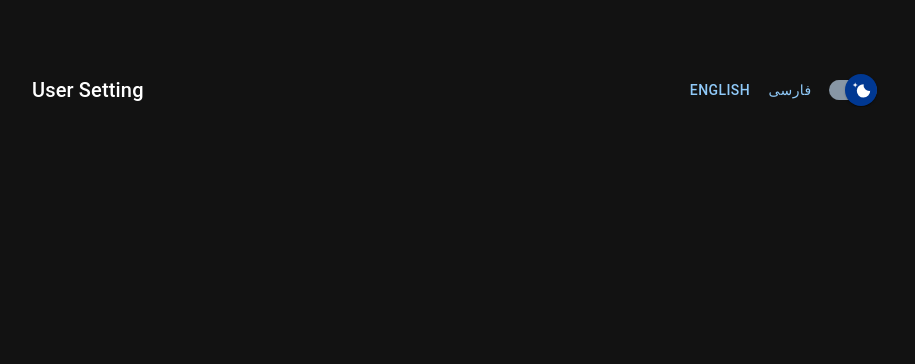
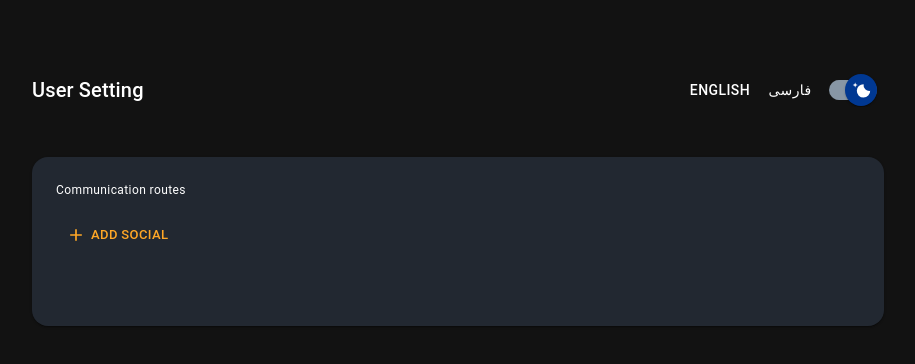
Before and after one commit to amirhosein5858/bcc, a Next.js app: page / in a window 1280 px wide. Shown: the top 364 px of the page, without its empty margins (182-1097 px from the left). Built offline with nearby package versions, Linux system fonts and the light colour scheme.

Commit message:
init form

```diff
--- /dev/null
+++ b/components/socialForm.tsx
@@ -0,0 +1,79 @@
+import React, { useState } from "react";
+import {
+  Collapse,
+  Paper,
+  Input,
+  Select,
+  MenuItem,
+  FormControl,
+  InputLabel,
+  Box,
+} from "@mui/material";
+import { useTranslation } from "react-i18next";
+import { useSelector } from "react-redux";
+import { GetCurrentTheme } from "../redux/selectors/theme.selectors";
+import TextField from "@mui/material/TextField";
+import Autocomplete from "@mui/material/Autocomplete";
+
+export const SocialForm = (props: { isOpen: boolean }) => {
+  const { t } = useTranslation();
+  const themeState = useSelector(GetCurrentTheme);
+  const [social, setSocial] = useState<any>();
+  const [value , setValue] = useState("")
+  const socialItems = [
+    { label: t("website"), type: 'web' ,id: 5},
+    { label: t("twitter") , type: 'web' , id: 0},
+    { label: t("instagram"), type: 'web' ,id: 1},
+    { label: t("facebook"), type: 'web' ,id: 2},
+    { label: t("telegram"), type: 'web' ,id: 3},
+    { label: t("linkedin"), type: 'web' ,id: 4},
+    { label: t("email"), type: 'mail' ,id: 6},
+    { label: t("phone") , type: 'phone',id: 7},
+  ];
+  function handleInputChange(event:any) {
+    const _selected = socialItems.find(e => e.label == event.target.value)
+    setSocial(_selected ? _selected : null)
+  }
+
+  return (
+    <Collapse
+      in={props.isOpen}
+      sx={{ borderRadius: "15px", marginTop: "48px", width: "100%" }}
+    >
+      <Paper
+        square={false}
+        color="secondary"
+        sx={{ backgroundColor: themeState == "dark" ? "#343D48" : "#F4fdf8" }}
+      >
+        {t("add_route")}
+        <Box
+          sx={{
+            display: "flex",
+            flexDirection: "row",
+            width: "100%",
+            gap: "5px",
+            flexWrap: "wrap",
+            marginTop: "13px",
+          }}
+        >
+          <Autocomplete
+            disablePortal
+            id="combo-box-demo"
+            options={socialItems}
+            value={social}
+            onSelect={handleInputChange}
+            // onInputChange={handleInputChange}
+            sx={{ width: 300 }}
+            renderInput={(params) => <TextField {...params} label={t('connection_base')} />}
+          />
+          <TextField
+            sx={{ flex: 1 }}
+            id="standard-basic"
+            label={t("write_here")}
+            variant="outlined"
+          />
+        </Box>
+      </Paper>
+    </Collapse>
+  );
+};
--- a/i18n/en.json
+++ b/i18n/en.json
@@ -1,4 +1,16 @@
 {
     "home": "Home",
-    "user_setting": "User Setting"
+    "user_setting": "User Setting",
+    "communication_routes":"Communication routes",
+    "add_route":"Add Social",
+    "connection_base":"type",
+    "twitter":"Twitter",
+    "instagram":"Instagram",
+    "facebook":"Facebook",
+    "telegram":"Telegram",
+    "linkedin":"Linkedin",
+    "website":"Website",
+    "email":"E-mail",
+    "phone":"Phone",
+    "write_here":"write here..."
 }
--- a/i18n/fa.json
+++ b/i18n/fa.json
@@ -1,4 +1,16 @@
 {
     "home": "خانه",
-    "user_setting": "تنظیمات کاربری"
+    "user_setting": "تنظیمات کاربری",
+    "communication_routes":"مسیرهای ارتباطی",
+    "add_route":"افزودن مسیر ارتباطی",
+    "connection_base":"بستر ارتباطی",
+    "twitter":"توییتر",
+    "instagram":"اینستاگرام",
+    "facebook":"فیسبوک",
+    "telegram":"تلگرام",
+    "linkedin":"لینکدین",
+    "website":"وبسایت",
+    "email":"ایمیل",
+    "phone":"تلفن",
+    "write_here":"اینجا بنویسید ..."
 }
--- a/pages/index.tsx
+++ b/pages/index.tsx
@@ -4,33 +4,41 @@ import Image from "next/image";
 import styles from "../styles/Home.module.css";
 import { Container, useTheme } from "@mui/material";
 import { useTranslation } from "react-i18next";
-import { useEffect } from "react";
+import { useEffect, useState } from "react";
 import Box from "@mui/material/Box";
-import { Typography, Button } from "@mui/material";
+import { Typography, Button, Paper } from "@mui/material";
 import { GetCurrentTheme } from "../redux/selectors/theme.selectors";
 import { useDispatch, useSelector } from "react-redux";
 import { setTheme } from "../redux/features/theme.slice";
 import { ToggleTheme } from "../components/themeToggle";
+import AddIcon from '@mui/icons-material/Add';
+import { SocialForm } from "../components/socialForm";
 
 const Home: NextPage = () => {
   const { t, i18n } = useTranslation();
-  const themeState = useSelector(GetCurrentTheme)
-  const dispatch = useDispatch()
+  const themeState = useSelector(GetCurrentTheme);
+  const dispatch = useDispatch();
   const theme = useTheme();
+  const [currentLang , setCurrentLang] = useState("")
+  const [showForm , setShowForm] = useState(false)
+
 
   useEffect(() => {
     document.body.dir = i18n.dir();
+    const curentLang = i18n.language;
+    setCurrentLang(curentLang)
   }, []);
 
   const changeLanguage = (lng: "en" | "fa") => {
     i18n.changeLanguage(lng);
+    setCurrentLang(lng)
     document.body.dir = i18n.dir();
     theme.direction = i18n.dir();
   };
 
   const switchTheme = () => {
-    dispatch(setTheme(themeState == 'dark' ? 'light' : 'dark'))
-  }
+    dispatch(setTheme(themeState == "dark" ? "light" : "dark"));
+  };
 
   return (
     <Container
@@ -38,7 +46,6 @@ const Home: NextPage = () => {
       maxWidth="md"
     >
       <div className={styles.pageContainer}>
-
         {/* head part */}
         <Box
           sx={{
@@ -59,7 +66,7 @@ const Home: NextPage = () => {
             <Button
               onClick={() => changeLanguage("en")}
               size="medium"
-              color="primary"
+              color={currentLang == 'en' ? 'warning':'inherit'}
               variant="text"
             >
               English
@@ -67,15 +74,36 @@ const Home: NextPage = () => {
             <Button
               onClick={() => changeLanguage("fa")}
               size="medium"
-              color="primary"
+              color={currentLang == 'fa' ? 'warning':'inherit'}
               variant="text"
             >
               فارسی
             </Button>
-            <ToggleTheme checked={themeState == 'dark'} onChange={switchTheme} />
+            <ToggleTheme
+              checked={themeState == "dark"}
+              onChange={switchTheme}
+            />
           </Box>
-          {/* head part end */}
         </Box>
+        {/* head part end */}
+
+        {/* body part */}
+        <Paper square={false} sx={{marginTop: '48px' , padding: '24px', borderRadius: '16px' , display: 'flex',flexDirection: 'column' , alignItems: 'flex-start'}}>
+          <Typography variant='caption'>{t("communication_routes")}</Typography>
+          <Button
+              onClick={() => setShowForm(!showForm)}
+              size="small"
+              color='warning'
+              variant="text"
+              sx={{marginTop: '16px'}}
+            >
+              <AddIcon fontSize="small" sx={{margin: '5px'}} />
+              {t('add_route')}
+            </Button>
+
+            <SocialForm isOpen={showForm}/>
+        </Paper>
+        {/* body part end */}
       </div>
     </Container>
   );
--- a/styles/themes/theme.dark.ts
+++ b/styles/themes/theme.dark.ts
@@ -1,7 +1,21 @@
-import { createTheme } from '@mui/material/styles';
+import { createTheme } from "@mui/material/styles";
 
 export const ThemeDark = createTheme({
   palette: {
-    mode: 'dark',
+    mode: "dark",
+  },
+  components: {
+    MuiPaper: {
+      styleOverrides: {
+        root: {
+          background: "#222831",
+          padding: "24px",
+          borderRadius: "16px",
+          display: "flex",
+          flexDirection: "column",
+          alignItems: "flex-start",
+        },
+      },
+    },
   },
 });
```
